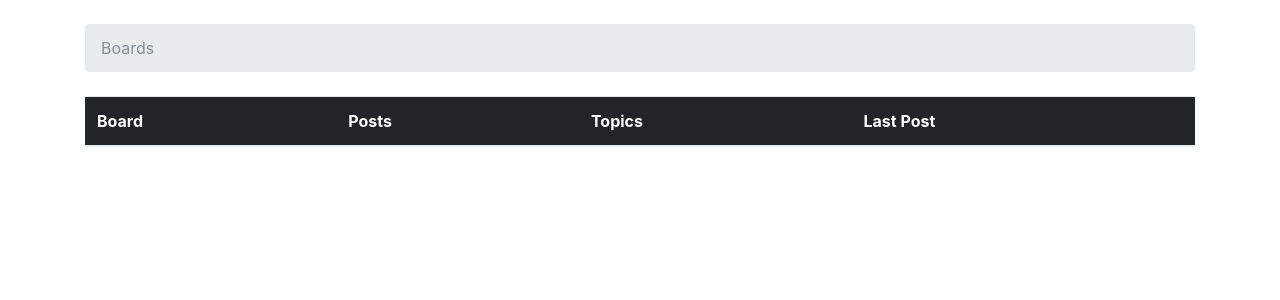
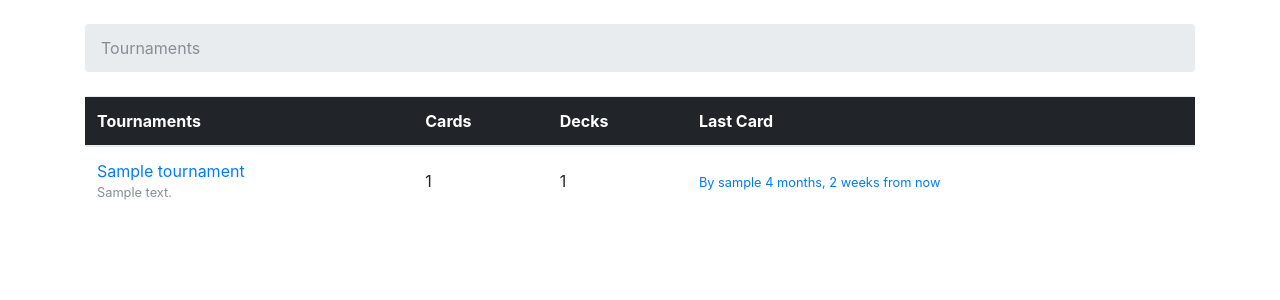
Before and after one commit to guillemalomar/OldschoolMTGDB, a Django app: page / in a window 1280 px wide. Shown: the part 56-356 px from the top of the page. Run offline with Django 3.2, Linux system fonts and the light colour scheme; tables that the repository leaves empty hold one stand-in row (values such as "Sample post"); lists and menus that the app fills with data are empty; some libraries are stand-ins or nearby versions; some web fonts are replaced.

Commit message:
Changed the names of the project classes, but the functionality is still the same

```diff
--- a/decks/admin.py
+++ b/decks/admin.py
@@ -1,6 +1,6 @@
 from django.contrib import admin
 
 # Register your models here.
-from .models import Deck
+from .models import Tournament
 
-admin.site.register(Deck)
+admin.site.register(Tournament)
--- a/decks/views.py
+++ b/decks/views.py
@@ -7,116 +7,116 @@
 from django.utils.decorators import method_decorator
 from django.urls import reverse
 
-from .forms import NewTopicForm, PostForm
-from .models import Deck, Post, Topic
+from .forms import NewDeckForm, CardForm
+from .models import Tournament, Card, Deck
+
+
+class TournamentsListView(ListView):
+    model = Tournament
+    context_object_name = 'tournaments'
+    template_name = 'home.html'
 
 
 class DeckListView(ListView):
     model = Deck
     context_object_name = 'decks'
-    template_name = 'home.html'
-
-
-class TopicListView(ListView):
-    model = Topic
-    context_object_name = 'topics'
-    template_name = 'topics.html'
+    template_name = 'decks.html'
     paginate_by = 20
 
     def get_context_data(self, **kwargs):
+        kwargs['tournament'] = self.tournament
+        return super().get_context_data(**kwargs)
+
+    def get_queryset(self):
+        self.tournament = get_object_or_404(Tournament, pk=self.kwargs.get('pk'))
+        queryset = self.tournament.decks.order_by('-last_updated').annotate(replies=Count('cards') - 1)
+        return queryset
+
+
+class CardListView(ListView):
+    model = Card
+    context_object_name = 'cards'
+    template_name = 'deck_cards.html'
+    paginate_by = 20
+
+    def get_context_data(self, **kwargs):
+        session_key = 'viewed_deck_{}'.format(self.deck.pk)
+        if not self.request.session.get(session_key, False):
+            self.deck.views += 1
+            self.deck.save()
+            self.request.session[session_key] = True
         kwargs['deck'] = self.deck
         return super().get_context_data(**kwargs)
 
     def get_queryset(self):
-        self.deck = get_object_or_404(Deck, pk=self.kwargs.get('pk'))
-        queryset = self.deck.topics.order_by('-last_updated').annotate(replies=Count('posts') - 1)
-        return queryset
-
-
-class PostListView(ListView):
-    model = Post
-    context_object_name = 'posts'
-    template_name = 'topic_posts.html'
-    paginate_by = 20
-
-    def get_context_data(self, **kwargs):
-        session_key = 'viewed_topic_{}'.format(self.topic.pk)
-        if not self.request.session.get(session_key, False):
-            self.topic.views += 1
-            self.topic.save()
-            self.request.session[session_key] = True
-        kwargs['topic'] = self.topic
-        return super().get_context_data(**kwargs)
-
-    def get_queryset(self):
-        self.topic = get_object_or_404(Topic, deck__pk=self.kwargs.get('pk'), pk=self.kwargs.get('topic_pk'))
-        queryset = self.topic.posts.order_by('created_at')
+        self.deck = get_object_or_404(Deck, tournament__pk=self.kwargs.get('pk'), pk=self.kwargs.get('deck_pk'))
+        queryset = self.deck.cards.order_by('created_at')
         return queryset
 
 
 @login_required
-def new_topic(request, pk):
-    deck = get_object_or_404(Deck, pk=pk)
+def new_deck(request, pk):
+    tournament = get_object_or_404(Tournament, pk=pk)
     if request.method == 'POST':
-        form = NewTopicForm(request.POST)
+        form = NewDeckForm(request.POST)
         if form.is_valid():
-            topic = form.save(commit=False)
-            topic.deck = deck
-            topic.starter = request.user
-            topic.save()
-            Post.objects.create(
+            deck = form.save(commit=False)
+            deck.tournament = tournament
+            deck.starter = request.user
+            deck.save()
+            Card.objects.create(
                 message=form.cleaned_data.get('message'),
-                topic=topic,
+                deck=deck,
                 created_by=request.user
             )
-            return redirect('topic_posts', pk=pk, topic_pk=topic.pk)
+            return redirect('deck_cards', pk=pk, deck_pk=deck.pk)
     else:
-        form = NewTopicForm()
-    return render(request, 'new_topic.html', {'deck': deck, 'form': form})
+        form = NewDeckForm()
+    return render(request, 'new_deck.html', {'tournament': tournament, 'form': form})
 
 
 @login_required
-def reply_topic(request, pk, topic_pk):
-    topic = get_object_or_404(Topic, deck__pk=pk, pk=topic_pk)
+def reply_deck(request, pk, deck_pk):
+    deck = get_object_or_404(Deck, tournament__pk=pk, pk=deck_pk)
     if request.method == 'POST':
-        form = PostForm(request.POST)
+        form = CardForm(request.POST)
         if form.is_valid():
-            post = form.save(commit=False)
-            post.topic = topic
-            post.created_by = request.user
-            post.save()
+            card = form.save(commit=False)
+            card.deck = deck
+            card.created_by = request.user
+            card.save()
 
-            topic.last_updated = timezone.now()
-            topic.save()
+            deck.last_updated = timezone.now()
+            deck.save()
 
-            topic_url = reverse('topic_posts', kwargs={'pk': pk, 'topic_pk': topic_pk})
-            topic_post_url = '{url}?page={page}#{id}'.format(
-                url=topic_url,
-                id=post.pk,
-                page=topic.get_page_count()
+            deck_url = reverse('deck_cards', kwargs={'pk': pk, 'deck_pk': deck_pk})
+            deck_card_url = '{url}?page={page}#{id}'.format(
+                url=deck_url,
+                id=card.pk,
+                page=deck.get_page_count()
             )
 
-            return redirect(topic_post_url)
+            return redirect(deck_card_url)
     else:
-        form = PostForm()
-    return render(request, 'reply_topic.html', {'topic': topic, 'form': form})
+        form = CardForm()
+    return render(request, 'reply_deck.html', {'deck': deck, 'form': form})
 
 
 @method_decorator(login_required, name='dispatch')
-class PostUpdateView(UpdateView):
-    model = Post
+class CardUpdateView(UpdateView):
+    model = Card
     fields = ('message', )
-    template_name = 'edit_post.html'
-    pk_url_kwarg = 'post_pk'
-    context_object_name = 'post'
+    template_name = 'edit_card.html'
+    pk_url_kwarg = 'card_pk'
+    context_object_name = 'card'
 
     def get_queryset(self):
         queryset = super().get_queryset()
         return queryset.filter(created_by=self.request.user)
 
     def form_valid(self, form):
-        post = form.save(commit=False)
-        post.updated_by = self.request.user
-        post.updated_at = timezone.now()
-        post.save()
-        return redirect('topic_posts', pk=post.topic.deck.pk, topic_pk=post.topic.pk)
+        card = form.save(commit=False)
+        card.updated_by = self.request.user
+        card.updated_at = timezone.now()
+        card.save()
+        return redirect('deck_cards', pk=card.deck.tournament.pk, deck_pk=card.deck.pk)
--- a/oldschoolmtgdb/urls.py
+++ b/oldschoolmtgdb/urls.py
@@ -21,7 +21,7 @@
 from decks import views
 
 urlpatterns = [
-    url(r'^$', views.DeckListView.as_view(), name='home'),
+    url(r'^$', views.TournamentsListView.as_view(), name='home'),
     url(r'^signup/$',
         accounts_views.signup,
         name='signup'),
@@ -57,18 +57,21 @@
     url(r'^settings/password/done/$',
         auth_views.PasswordChangeDoneView.as_view(template_name='password_change_done.html'),
         name='password_change_done'),
+
+    url(r'^tournaments/(?P<pk>\d+)/$',
+        views.DeckListView.as_view(),
+        name='tournament_decks'),
+    url(r'^tournaments/(?P<pk>\d+)/new/$',
+        views.new_deck,
+        name='new_deck'),
+    url(r'^tournaments/(?P<pk>\d+)/decks/(?P<deck_pk>\d+)/$',
+        views.CardListView.as_view(),
+        name='deck_cards'),
+    url(r'^tournaments/(?P<pk>\d+)/decks/(?P<deck_pk>\d+)/reply/$',
+        views.reply_deck,
+        name='reply_deck'),
+    url(r'^tournaments/(?P<pk>\d+)/decks/(?P<deck_pk>\d+)/cards/(?P<card_pk>\d+)/edit/$',
+        views.CardUpdateView.as_view(),
+        name='edit_card'),
     url(r'^admin/', admin.site.urls),
 ]
-
-'''
-url(r'^boards/(?P<pk>\d+)/$',
-    views.TopicListView.as_view(),
-    name='board_topics'),
-url(r'^boards/(?P<pk>\d+)/new/$',
-    views.new_topic,
-    name='new_topic'),
-url(r'^boards/(?P<pk>\d+)/topics/(?P<topic_pk>\d+)/$', views.PostListView.as_view(), name='topic_posts'),
-url(r'^boards/(?P<pk>\d+)/topics/(?P<topic_pk>\d+)/reply/$', views.reply_topic, name='reply_topic'),
-url(r'^boards/(?P<pk>\d+)/topics/(?P<topic_pk>\d+)/posts/(?P<post_pk>\d+)/edit/$',
-    views.PostUpdateView.as_view(), name='edit_post'),
-'''
--- a/setup.cfg
+++ b/setup.cfg
@@ -10,6 +10,6 @@
 skip = migrations
 not_skip = __init__.py
 default_section = THIRDPARTY
-known_first_party = boards,accounts
+known_first_party = decks,accounts
 known_django = django
 sections=FUTURE,STDLIB,DJANGO,THIRDPARTY,FIRSTPARTY,LOCALFOLDER
--- a/templates/home.html
+++ b/templates/home.html
@@ -3,43 +3,43 @@
 {% load humanize %}
 
 {% block breadcrumb %}
-  <li class="breadcrumb-item active">Boards</li>
+  <li class="breadcrumb-item active">Tournaments</li>
 {% endblock %}
 
 {% block content %}
   <table class="table">
     <thead class="thead-inverse">
       <tr>
-        <th>Board</th>
-        <th>Posts</th>
-        <th>Topics</th>
-        <th>Last Post</th>
+        <th>Tournaments</th>
+        <th>Cards</th>
+        <th>Decks</th>
+        <th>Last Card</th>
       </tr>
     </thead>
     <tbody>
-      {% for board in boards %}
+      {% for tournament in tournaments %}
         <tr>
           <td>
-            <a href="{% url 'board_topics' board.pk %}">{{ board.name }}</a>
-            <small class="text-muted d-block">{{ board.description }}</small>
+            <a href="{% url 'tournament_decks' tournament.pk %}">{{ tournament.name }}</a>
+            <small class="text-muted d-block">{{ tournament.description }}</small>
           </td>
           <td class="align-middle">
-            {{ board.get_posts_count }}
+            {{ tournament.get_cards_count }}
           </td>
           <td class="align-middle">
-            {{ board.topics.count }}
+            {{ tournament.decks.count }}
           </td>
           <td class="align-middle">
-            {% with post=board.get_last_post %}
-              {% if post %}
+            {% with card=tournament.get_last_card %}
+              {% if card %}
                 <small>
-                  <a href="{% url 'topic_posts' board.pk post.topic.pk %}">
-                    By {{ post.created_by.username }} {{ post.created_at|naturaltime }}
+                  <a href="{% url 'deck_cards' tournament.pk card.deck.pk %}">
+                    By {{ card.created_by.username }} {{ card.created_at|naturaltime }}
                   </a>
                 </small>
               {% else %}
                 <small class="text-muted">
-                  <em>No posts yet.</em>
+                  <em>No cards yet.</em>
                 </small>
               {% endif %}
             {% endwith %}
--- a/templates/new_topic.html
+++ b/templates/new_deck.html
@@ -4,8 +4,8 @@
 
 {% block breadcrumb %}
   <li class="breadcrumb-item"><a href="{% url 'home' %}">Boards</a></li>
-  <li class="breadcrumb-item"><a href="{% url 'board_topics' board.pk %}">{{ board.name }}</a></li>
-  <li class="breadcrumb-item active">New topic</li>
+  <li class="breadcrumb-item"><a href="{% url 'tournament_decks' tournament.pk %}">{{ tournament.name }}</a></li>
+  <li class="breadcrumb-item active">New deck</li>
 {% endblock %}
 
 {% block content %}
```
Also changed, not shown: decks/forms.py (+5 -5 lines), decks/models.py (+14 -14 lines), templates/deck_cards.html (added, +55 -0 lines), templates/decks.html (added, +58 -0 lines), templates/edit_card.html (renamed from templates/edit_post.html, +5 -5 lines), templates/reply_deck.html (renamed from templates/reply_topic.html, +6 -6 lines), templates/topic_posts.html (deleted, +0 -55 lines), templates/topics.html (deleted, +0 -58 lines), decks/migrations/0001_initial.py (added), decks/migrations/0002_auto_20190828_0358.py (added), 1 other file.
